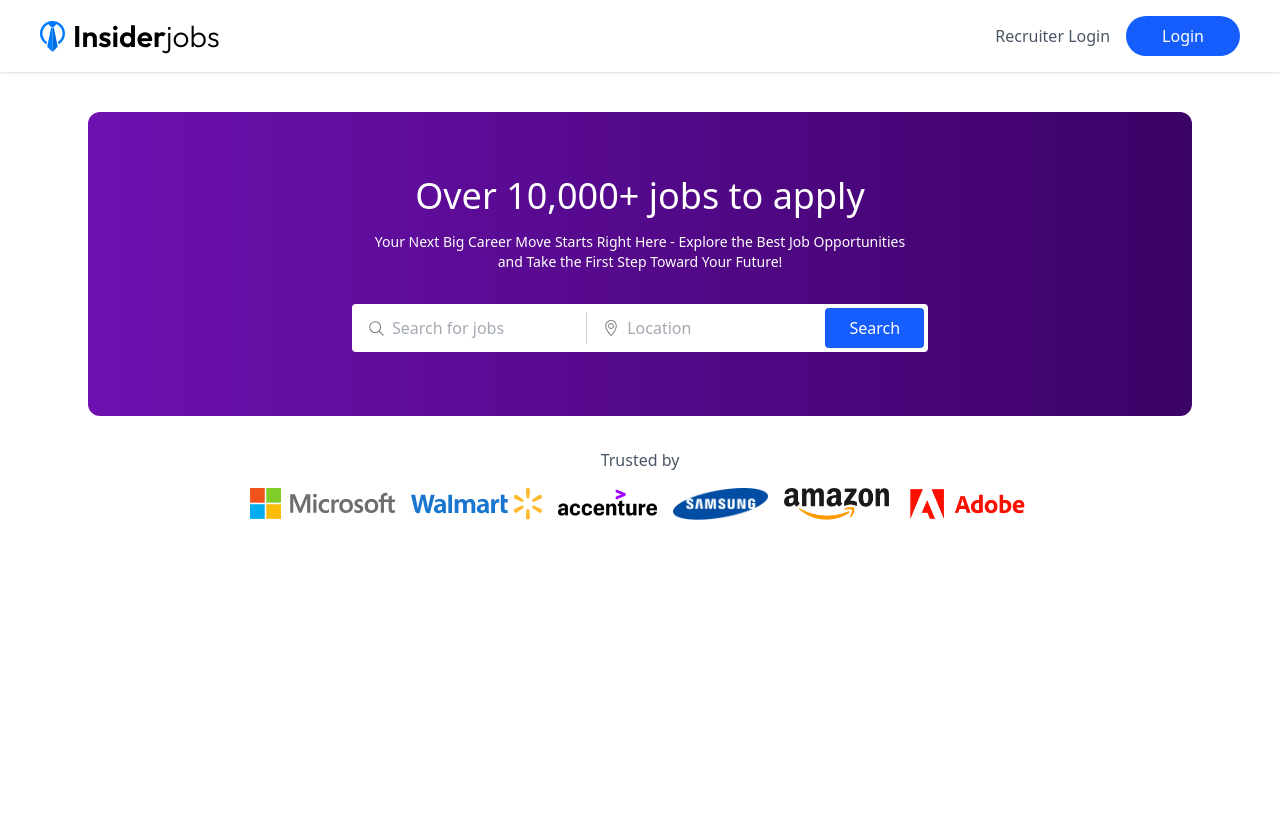
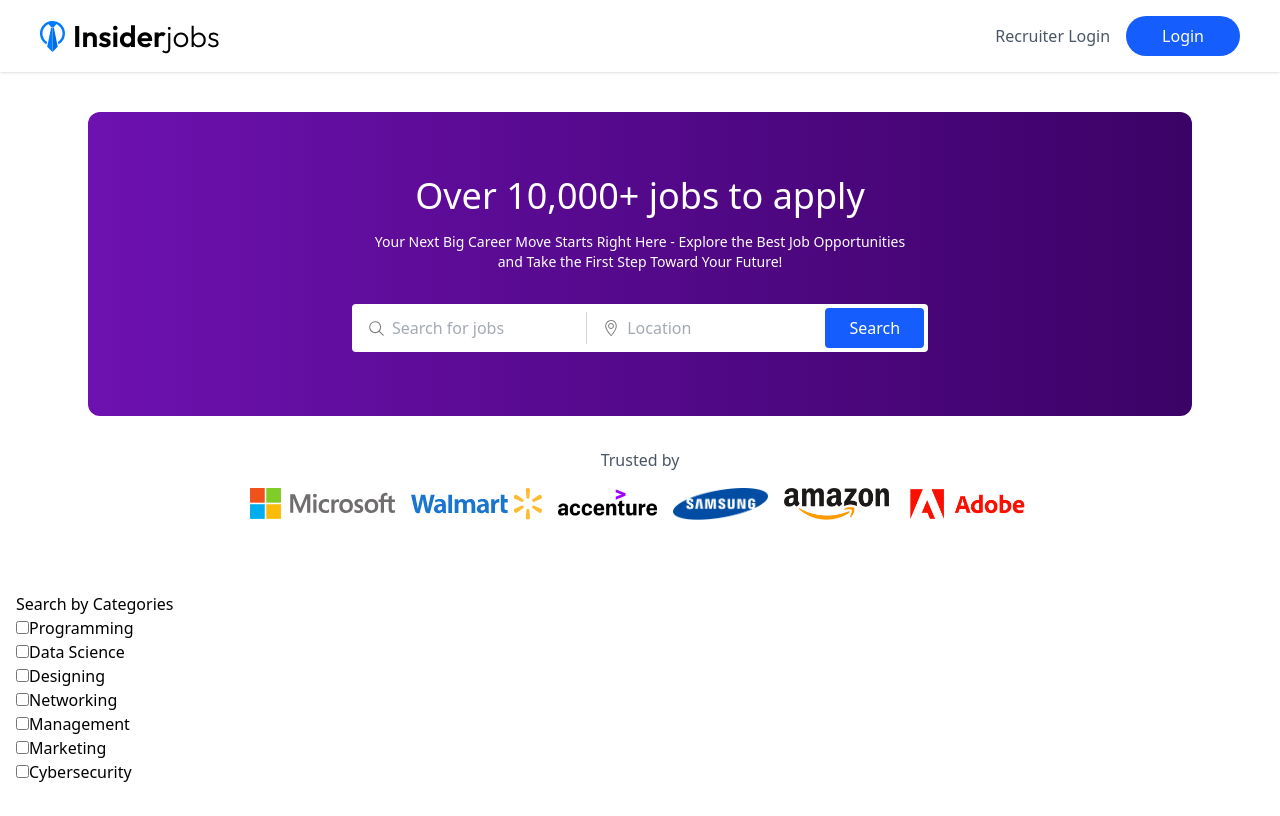
Before and after one commit to chouaib60/Job-Portal-Application, a React (Vite) app in the folder client/: page / in a window 1280 px wide. Built offline with nearby package versions, Linux system fonts and the light colour scheme; no server answers.

Commit message:
job categorie1

```diff
--- a/client/src/components/JobListing.jsx
+++ b/client/src/components/JobListing.jsx
@@ -3,6 +3,7 @@
 import AppContext from '../context/AppContext'
 import { useContext } from 'react'
 import cross_icon from '../assets/cross_icon.svg'
+import { JobCategories } from '../assets/assets'
 const JobListing = () => {
   // j'extrais isSearched, searchFilter, setS du contexte global AppContext
   const { isSearched, searchFilter, setSearchFilter } = useContext(AppContext)
@@ -15,6 +16,7 @@
       <div className='w-full lg:w-1/4  bg-white px-4'>
 
         {/*searchFilter from hero component*/}
+
         {
           // si une recherche a été effectuée (issearched  est true && and .... )
           // et que le titre ou la localisation n'est pas vide
@@ -30,13 +32,13 @@
 
                     {/* je mets à un croi ç coté de chaque information quand je le clique l'info et suppiméé
                     setsearchfilter va mettre à jour les valeur de searchFilter en une valeur vide lorsque je clique sur le croix */}
-                    <img onClick={ e => setSearchFilter(prev => ({...prev,title:""}))} className='cursor-pointer' src={cross_icon} alt="" />
+                    <img onClick={e => setSearchFilter(prev => ({ ...prev, title: "" }))} className='cursor-pointer' src={cross_icon} alt="" />
                   </span>
                 )}
                 {searchFilter.location && (
-                  <span className='inline-flex items-center gap-2.5 bg-red-50 border border-red-200  px-4 py-1.5 rounded'>
+                  <span className='ml-2 inline-flex items-center gap-2.5 bg-red-50 border border-red-200  px-4 py-1.5 rounded'>
                     {searchFilter.location}
-                    <img onClick={ e => setSearchFilter(prev => ({...prev,location:""}))} className='cursor-pointer' src={cross_icon} alt="" />
+                    <img onClick={e => setSearchFilter(prev => ({ ...prev, location: "" }))} className='cursor-pointer' src={cross_icon} alt="" />
                   </span>
                 )}
               </div>
@@ -45,6 +47,21 @@
           )
 
         }
+         {/* categorie filter des jobs */}
+         <div>
+            <h4>Search by Categories</h4>
+            <ul>
+              {/* // <ul> est une liste non ordonnéd */}
+              {
+                JobCategories.map((category, index) => (
+                  <li key={index}>
+                    <input type="checkbox" name="" id="" />
+                    {category}
+
+                  </li>
+              ))}
+            </ul>
+         </div>
       </div>
 
     </div>
```
